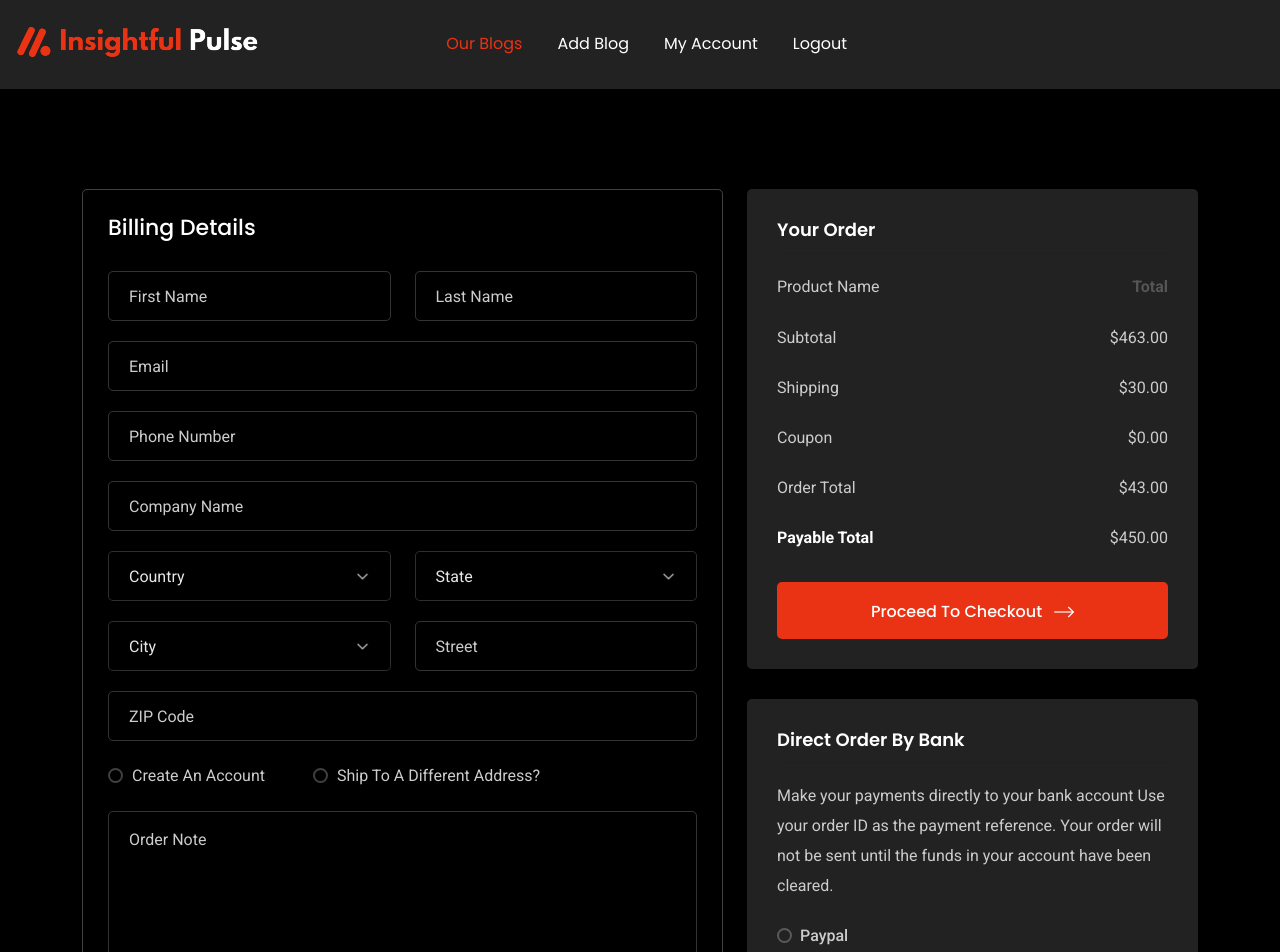
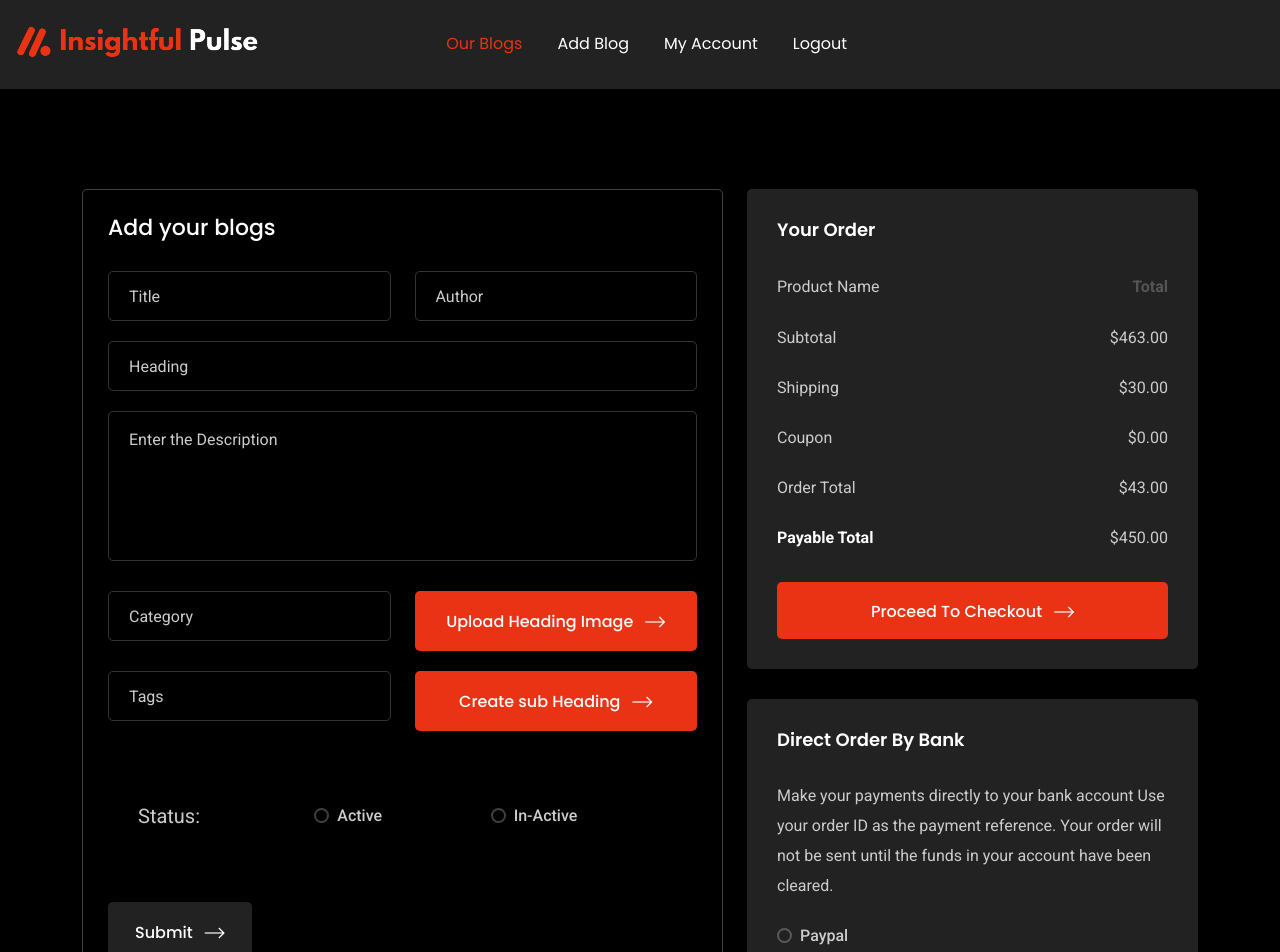
Before and after one commit to LakshayKhanagwal/Project_1, a React (Create React App) app: page /AddBlog in a window 1280 px wide. Shown: the top 952 px of the page. Built offline with nearby package versions, Linux system fonts and the light colour scheme.

Commit message:
Collecting Blog Data.

```diff
--- a/src/Admin/AdminComp/AddBlogComp.js
+++ b/src/Admin/AdminComp/AddBlogComp.js
@@ -1,6 +1,33 @@
-import React from 'react'
+import React, { useState } from 'react'
 
 const AddBlogComp = () => {
+    let [obj, set_obj] = useState({})
+
+    let [input, set_input] = useState([])
+
+    const set = (e) => {
+        set_obj({ ...obj, [e.target.name]: e.target.value })
+    }
+
+    const set1 = (e, inp, index) => {
+        const element = ({ ...inp, [e.target.name]: e.target.value })
+        input.splice(index, 1, element)
+        set_input([...input])
+    }
+
+    const create_inputs = () => {
+
+        if (input.length < 5) {
+            set_input(input => [...input, { id: input.length + 1 }])
+        } else {
+            alert('No More Inputs aree Allowed')
+        }
+    }
+
+    const radio = (e) => {
+        set_obj({ ...obj, Status: e.target.id })
+    }
+
     return (
         <div>
             <div className="checkout-wrap ptb-100">
@@ -10,101 +37,93 @@ const AddBlogComp = () => {
                             <form action="#" className="checkout-form">
                                 <div className="row">
                                     <div className="col-lg-12">
-                                        <h3 className="checkout-box-title">Billing Details</h3>
+                                        <h3 className="checkout-box-title">Add your blogs</h3>
                                     </div>
                                     <div className="col-lg-6">
                                         <div className="form-group">
-                                            <input type="text" name="fname" id="fname" placeholder="First Name" required />
+                                            <input type="text" name="Title" onChange={set} value={obj.Title ? obj.Title : ""} placeholder="Title" required />
                                         </div>
                                     </div>
                                     <div className="col-lg-6">
                                         <div className="form-group">
-                                            <input type="text" name="lname" id="lname" placeholder="Last Name" required />
+                                            <input type="text" name="Author" onChange={set} value={obj.Author ? obj.Author : ""} placeholder="Author" required />
                                         </div>
                                     </div>
                                     <div className="col-lg-12">
                                         <div className="form-group">
-                                            <input type="email" name="email" id="email" placeholder="Email" required />
+                                            <input type="text" name="Heading" onChange={set} value={obj.Heading ? obj.Heading : ""} placeholder="Heading" required />
                                         </div>
                                     </div>
                                     <div className="col-lg-12">
                                         <div className="form-group">
-                                            <input type="number" name="phone" id="phone" placeholder="Phone Number" required />
-                                        </div>
-                                    </div>
-                                    <div className="col-lg-12">
-                                        <div className="form-group">
-                                            <input type="text" name="company_name" id="company_name" placeholder="Company Name" />
+                                            <textarea name="Description" onChange={set} value={obj.Description ? obj.Description : ""} placeholder='Enter the Description'></textarea>
                                         </div>
                                     </div>
                                     <div className="col-lg-6">
                                         <div className="form-group">
-                                            <select name="select_country" id="select_country">
-                                                <option value={0} data-display="Country">Country</option>
-                                                <option>Country</option>
-                                                <option value={1}>United States</option>
-                                                <option value={1}>Germany</option>
-                                                <option value={1}>Russia</option>
-                                            </select>
+                                            <input type="text" name="Category" onChange={set} value={obj.Category ? obj.Category : ""} placeholder="Category" required />
                                         </div>
                                     </div>
                                     <div className="col-lg-6">
                                         <div className="form-group">
-                                            <select name="select_country2" id="select_country2">
-                                                <option value={0} data-display="City">State</option>
-                                                <option value={1}>New York</option>
-                                                <option value={1}>Florida</option>
-                                                <option value={1}>Los Angels</option>
-                                            </select>
+                                            <a href="checkout.html" className="btn-two w-100 d-block">Upload Heading Image<i className="flaticon-right-arrow" /></a>
                                         </div>
                                     </div>
                                     <div className="col-lg-6">
                                         <div className="form-group">
-                                            <select name="select_country3" id="select_country3">
-                                                <option>City</option>
-                                                <option value={0} data-display="City">City</option>
-                                                <option value={1}>New York</option>
-                                                <option value={2}>Florida</option>
-                                                <option value={3}>Los Angels</option>
-                                            </select>
+                                            <input type="text" name="Tags" onChange={set} value={obj.Tags ? obj.Tags : ""} placeholder="Tags" required />
                                         </div>
                                     </div>
                                     <div className="col-lg-6">
                                         <div className="form-group">
-                                            <input type="text" name="street" id="street" placeholder="Street" />
+                                            <a onClick={create_inputs} className="btn-two w-100 d-block">Create sub Heading<i className="flaticon-right-arrow" /></a>
                                         </div>
                                     </div>
-                                    <div className="col-lg-12">
+                                    {
+                                        input ? input.map((inputs, index) => {
+                                            return (
+                                                <div key={index} className='row'>
+                                                    <div className="col-lg-6">
                                                         <div className="form-group">
-                                            <input type="text" name="zip" id="zip" placeholder="ZIP Code" required />
+                                                            <input type="text" onChange={(e) => set1(e, inputs, index)} name="Sub_heading" placeholder={`Sub Heading-${inputs.id}`} required />
                                                         </div>
                                                     </div>
-                                    <div className="col-lg-12">
-                                        <div className="d-flex align-items-center">
-                                            <div className="checkbox style-two form-group me-5">
-                                                <input type="checkbox" id="test_3" />
-                                                <label htmlFor="test_3">Create An Account</label>
-                                            </div>
-                                            <div className="checkbox style-two form-group">
-                                                <input type="checkbox" id="test_3" />
-                                                <label htmlFor="test_3">Ship To A Different Address?</label>
+                                                    <div className="col-lg-6">
+                                                        <div className="form-group">
+                                                            <input type="text" onChange={(e) => set1(e, inputs, index)} name="Sub_Heading_Description" placeholder={`Sub Heading Description-${inputs.id}`} />
                                                         </div>
                                                     </div>
                                                 </div>
+                                            )
+                                        }) : ""
+                                    }
+
+
                                     <div className="col-lg-12">
-                                        <div className="form-group">
-                                            <textarea name="msg" id="msg" cols={30} rows={10} placeholder="Order Note" defaultValue={""} />
+                                        <div className="checkout-box" style={{ backgroundColor: 'transparent' }}>
+                                            <div className="checkout-details">
+                                                <div className="bill-details">
+                                                    <div style={{ display: "flex", flexWrap: "nowrap" }} className="select-payment-method mt-20">
+                                                        <div>
+                                                            <span style={{ fontSize: "20px" }}>Status:</span>
+                                                        </div>
+                                                        <div>
+                                                            <input type="radio" onClick={radio} id="Active" name="Status" />
+                                                            <label htmlFor="Active">Active</label>
+                                                        </div>
+                                                        <div>
+                                                            <input type="radio" onClick={radio} id="In-Active" name="Status" />
+                                                            <label htmlFor="In-Active">In-Active</label>
                                                         </div>
                                                     </div>
-                                    <div className="col-lg-12">
-                                        <div className="checkbox style2">
-                                            <input type="checkbox" id="test_10" />
-                                            <label htmlFor="test_10">I have read And Accept the <a className="link style1" href="terms-conditions.html"> Terms &amp; Conditions</a></label>
                                                 </div>
                                             </div>
+                                        </div>
+                                    </div>
+
                                     <div className="col-lg-12 mt-4">
                                         <div className="form-group mb-0">
-                                            <button type="button" className="btn-one">Save Information<i className="flaticon-right-arrow" /></button>
+                                            <button type="submit" className="btn-one">Submit<i className="flaticon-right-arrow" /></button>
                                         </div>
                                     </div>
                                 </div>
--- a/src/Pages/Signup.js
+++ b/src/Pages/Signup.js
@@ -1,11 +1,12 @@
 import React, { useState } from 'react'
-import { Link } from 'react-router-dom'
+import { Link, useNavigate } from 'react-router-dom'
 import Firebase, { auth } from '../Firebase';
 
 const Signup = () => {
 
   let [data, setdata] = useState({})
   let [btn_disabler,set_btn_disabler] = useState(false)
+  let navigate = useNavigate()
 
   function NameChange(event) {
     const name = event.target.value.replace(/[^a-zA-Z\s]/g, '');
@@ -46,7 +47,9 @@ const Signup = () => {
           if (err) return alert("Sometihing is Woring. Pleease try again later.")
 
           setdata({})
+          navigate("/Login")
           return alert("Account Created Successfully.")
+
         })
 
       } else {
```
Also changed, not shown: src/Firebase.js (+6 -6 lines), src/Pages/Login.js (+4 -3 lines). Lines whose indentation alone changed are shown as unchanged.
